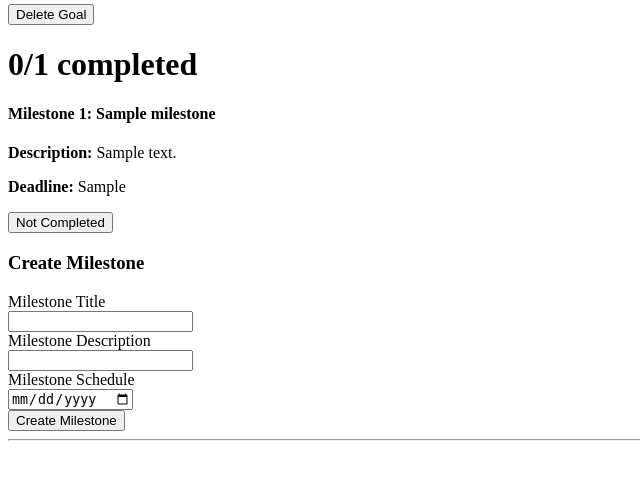
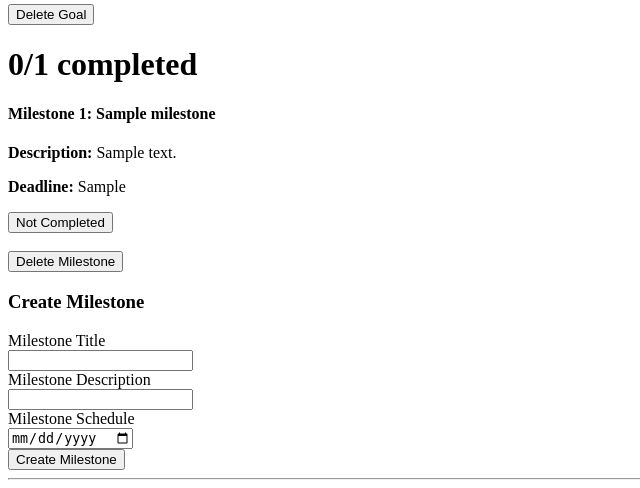
Before and after one commit to OscarHeslop/goal-tracker, a Flask app: page / in a window 1280 px wide. Shown: the part 458-946 px from the top of the page, without its empty margins (0-640 px from the left). Before the commit the page ends 899 px from the top, so only its background shows below. Run offline with Flask 3, Linux system fonts and the light colour scheme; tables that the repository leaves empty hold one stand-in row (values such as "Sample post").

Commit message:
added delete milestone button which removed milestone from database and interface

```diff
--- a/app.py
+++ b/app.py
@@ -101,7 +101,7 @@ def get_all_stored_goals():
 
 
 
-        #getting and displaying milestones
+        #display_milestone display milestone
         cursor.execute("""
             SELECT id, name, description, deadline, completed_milestone, milestone_number
             FROM milestones
@@ -129,11 +129,15 @@ def get_all_stored_goals():
 
                 </div>
             """
-            #milestone button
+            #milestone toggle button
             string += f"""<button type="button" id="milestone_status_{milestone_id}" onclick="toggle_milestone_status('{milestone_id}')">{'Completed' if milestone_state == 'True' else 'Not Completed'}</button>"""
 
+            #delete milestone delete_milestone remove milestone
+            string += f"""<br><br><button type="button" onclick="delete_milestone('{milestone_id}')">Delete Milestone</button>"""
+            #end of milestone
 
-        #create milestone
+
+        #create milestone at end interface
         string += f"""
             <br>
 
@@ -172,8 +176,10 @@ def get_all_stored_goals():
 
             <button type="button" onclick="send_milestone_info('{goal_id}')">Create Milestone</button>
 
-            <hr>
+        <hr>
         """
+
+
 
     conn.close()
 
@@ -200,7 +206,26 @@ def remove_goal():
 
     return "Goal deleted"
 
-#milestone completed buttob
+@app.route("/remove_milestone", methods=["POST"])
+def remove_milestone():
+
+    conn = sqlite3.connect("storage/goals.db")
+    cursor = conn.cursor()
+
+    data = request.get_json()
+    milestone_id = data["milestone_id"]
+
+    cursor.execute("""
+        DELETE FROM milestones
+        WHERE id = ?
+    """, (milestone_id,))
+
+    conn.commit()
+    conn.close()
+
+    return "Milestone deleted"
+
+#milestone completed
 @app.route("/get_milestone_status", methods=["POST"])
 def get_and_switch_milestone_status():
 
--- a/templates/index.html
+++ b/templates/index.html
@@ -81,6 +81,21 @@
             display_all_goals_stored();
         }
 
+        async function delete_milestone(milestone_id) {
+
+            await fetch("/remove_milestone", {
+                method: "POST",
+                headers: {
+                    "Content-Type": "application/json"
+                },
+                body: JSON.stringify({
+                    "milestone_id": milestone_id
+                })
+            });
+
+            display_all_goals_stored();
+            }
+
         async function delete_goal(goal_id) {
             await fetch("/remove_goal", {
                 method: "POST",
```
